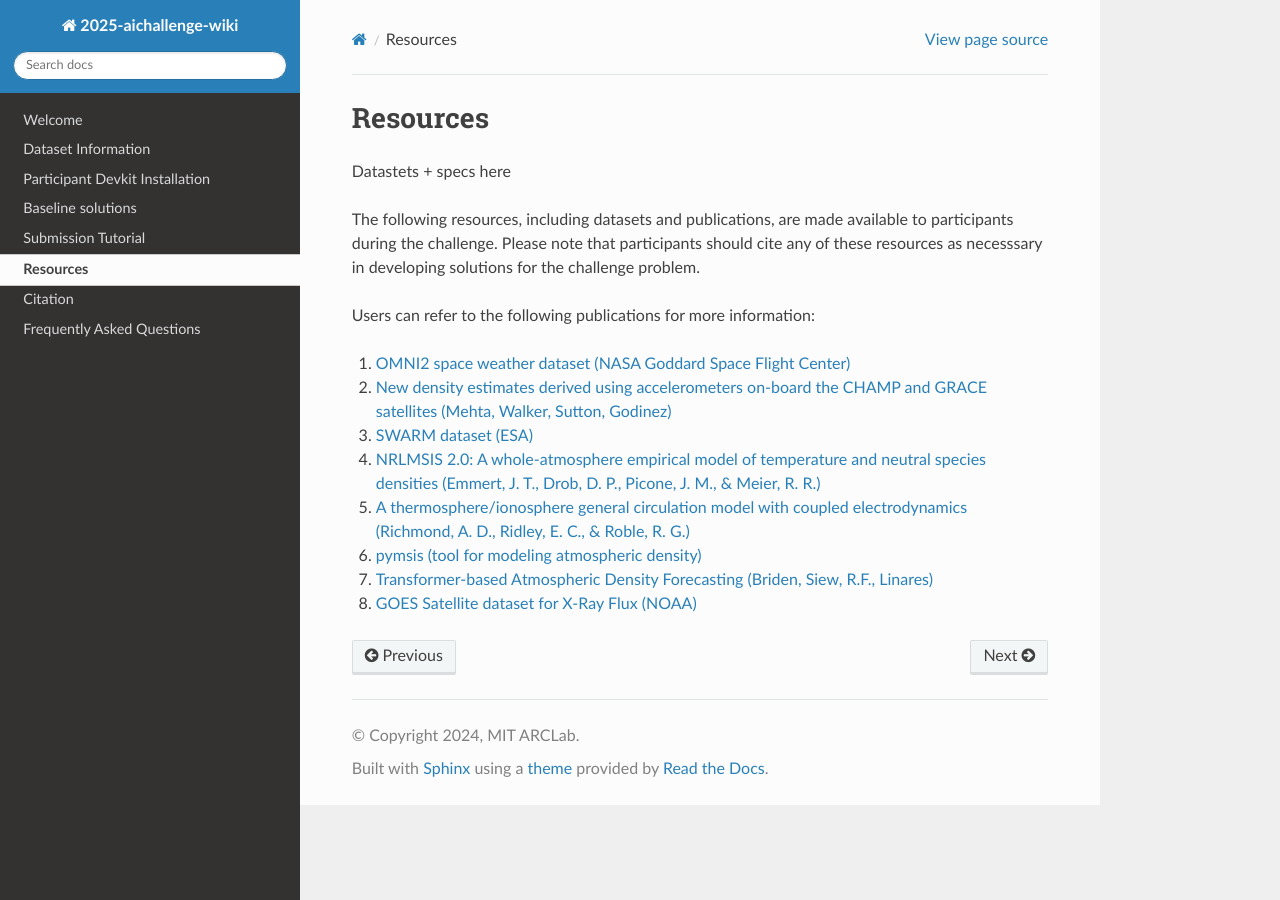
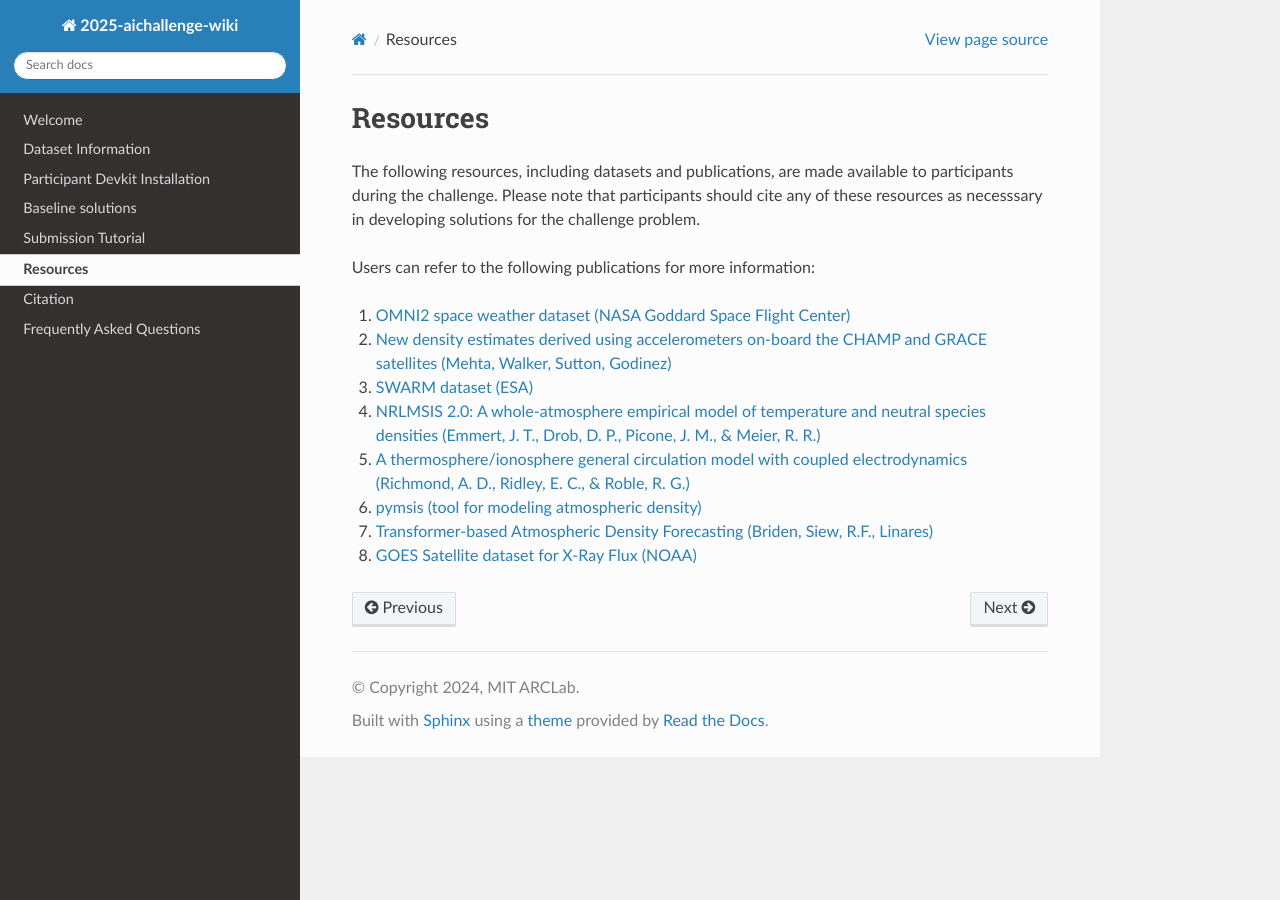
Before and after one commit to olgupila/STORM-AI-devkit-2025, a Sphinx documentation site: the page built from docs/resources.md, in a window 1280 px wide. Built offline with Sphinx 7.4.7 and the Read the Docs theme 3.1.0, drawn with Linux system fonts in a browser that asks for light colours; pages that are not in the unit, such as notebooks, are missing from menus.

Commit message:
resources typo

```diff
--- a/docs/resources.md
+++ b/docs/resources.md
@@ -1,6 +1,4 @@
 # Resources
-
-Datastets + specs here
 
 The following resources, including datasets and publications, are made available to participants during the challenge. Please note that participants should cite any of these resources as necesssary in developing solutions for the challenge problem.
 
```
